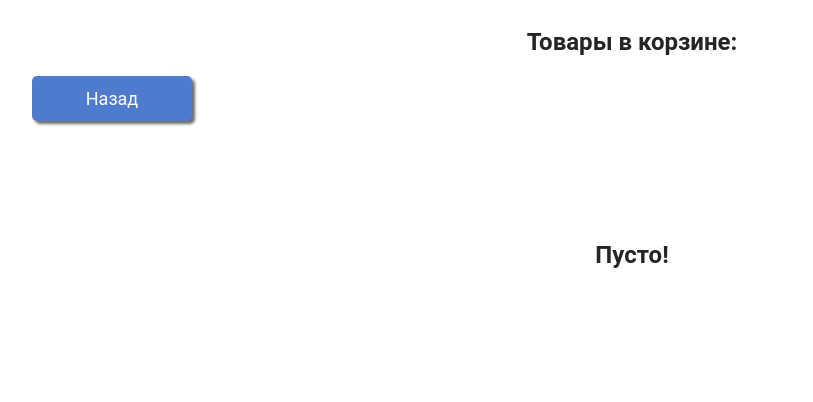
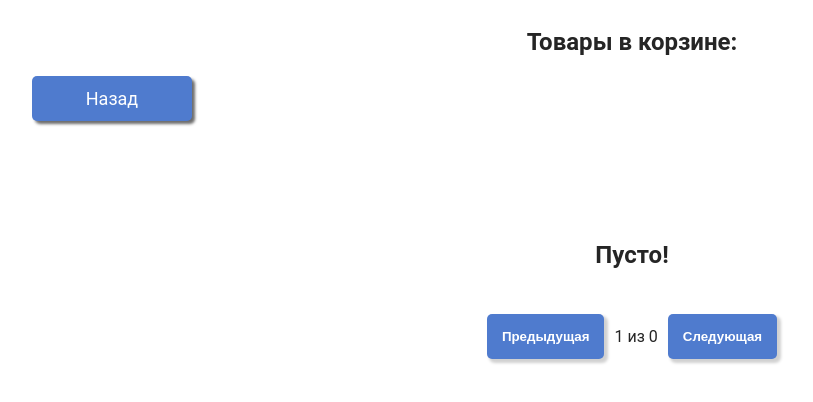
Before and after one commit to MaksimKrishtopa/vue_spa_2w, a Vue app: page /cart in a window 1280 px wide. Shown: the top 402 px of the page, without its empty margins (8-821 px from the left). Built offline with nearby package versions, Linux system fonts and the light colour scheme.

Commit message:
Пагинация для каталога и корзины

```diff
--- a/src/store/index.js
+++ b/src/store/index.js
@@ -3,14 +3,16 @@ import axios from "axios";
 import { router } from "@/router";
 export default createStore({
   state: {
-    products: [],
+    products: {
+      data: [],
+    },
     realCart: [],
     orders: [],
-    fio: '',
-    email: '',
-    password: '',
+    fio: "",
+    email: "",
+    password: "",
     user_token: null,
-    user_auth: false
+    user_auth: false,
   },
   getters: {
   },
@@ -58,13 +60,19 @@ export default createStore({
 
       router.push({ name: "order" });
     },
-    async fetchProducts(state){
-      const {data} = await axios.get('https://jurapro.bhuser.ru/api-shop/products')
-          .then(response => state.products = response.data)
-          .catch(error =>{console.log(error)})
-      state.products = data;
+    async fetchProducts(state) {
+      try {
+        const response = await axios.get('https://jurapro.bhuser.ru/api-shop/products');
 
-
+        if (response && response.data) {
+          state.products = response.data;
+          console.log('Fetched products:', state.products);
+        } else {
+          console.error('Failed to fetch products from the server.');
+        }
+      } catch (error) {
+        console.error('Error fetching products:', error);
+      }
     },
     async login(state){
 
--- a/src/views/Cart.vue
+++ b/src/views/Cart.vue
@@ -9,7 +9,7 @@
         <h2 class="msg"> Пусто! </h2>
       </div>
       <div class="items-list">
-      <div class="item" v-for="(item, index) in store.state.realCart" :key="item.id">
+      <div class="item" v-for="(item, index) in paginatedCart" :key="item.id">
         <p>Название: {{ item.name }}</p>
         <p>Описание: {{ item.description }}</p>
         <p>Цена: {{ item.price }}</p>
@@ -21,6 +21,11 @@
         <button class="deleteButton" @click="store.commit('delFromCart', item)">Удалить товар</button>
       </div>
       </div>
+    <div class="pagination">
+      <button @click="changePage('prev')" :disabled="currentPage === 1">Предыдущая</button>
+      <span>{{ currentPage }} из {{ totalPages }}</span>
+      <button @click="changePage('next')" :disabled="currentPage === totalPages">Следующая</button>
+    </div>
     </div>
   </template>
 
@@ -31,9 +36,32 @@
   computed: {
     store() {
       return store;
+    },
+    paginatedCart() {
+      const start = (this.currentPage - 1) * this.itemsPerPage;
+      const end = start + this.itemsPerPage;
+      return this.store.state.realCart.slice(start, end);
+    },
+    totalPages() {
+      return Math.ceil(this.store.state.realCart.length / this.itemsPerPage);
+    },
+  },
+  data() {
+    return {
+      currentPage: 1,
+      itemsPerPage: 12,
+    };
+  },
+  methods: {
+    changePage(action) {
+      if (action === 'prev' && this.currentPage > 1) {
+        this.currentPage--;
+      } else if (action === 'next' && this.currentPage < this.totalPages) {
+        this.currentPage++;
       }
     },
-  }
+  },
+};
 </script>
 
   <style scoped>
@@ -195,4 +223,28 @@ input[type=submit]:hover {
 .prevPage:hover {
   background-color: rgb(50, 83, 145);
 }
+
+.pagination {
+    display: flex;
+    gap: 10px;
+    justify-content: center;
+    align-items: center;
+    margin-bottom: 25px;
+    margin-top: 25px;
+}
+
+.pagination span{
+  color: #252525;
+}
+
+.pagination button {
+    cursor: pointer;
+    border: none;
+    background-color: rgb(79, 123, 206);
+    color: #fff;
+    border-radius: 5px;
+    padding: 15px;
+    font-weight: 600;
+    box-shadow: 3px 3px 3px 1px #d1d1d1;
+}
   </style>
--- a/src/views/Products.vue
+++ b/src/views/Products.vue
@@ -24,34 +24,72 @@
 
 
     <div class="product-list">
-        <div class="product" v-for="(product, index) in store.state.products" :key="product.id">
+      <div class="product" v-for="(product, index) in displayedProducts" :key="product.id">
         <h3>{{ product.name }}</h3>
         <p>{{ product.description }}</p>
         <p>Цена: {{ product.price }}</p>
-          <button @click="store.commit('addToCart', product)" v-show="store.state.user_token !== null"><img class="add-to-cart__img" src="../assets/корзина.svg" alt="Cart">В корзину</button>
+        <button @click="store.commit('addToCart', product)" v-show="store.state.user_token !== null">
+          <img class="add-to-cart__img" src="../assets/корзина.svg" alt="Cart">В корзину
+        </button>
       </div>
+    </div>
+
+<div class="pagination">
+  <button @click="changePage('prev')" :disabled="currentPage === 1">Предыдущая</button>
+  <span>{{ currentPage }} из {{ totalPages }}</span>
+  <button @click="changePage('next')" :disabled="currentPage === totalPages">Следующая</button>
 </div>
   </div>
 </template>
 
 <script>
-
 import store from "@/store";
 
 export default {
   computed: {
     store() {
-        return store
+      return store;
+    },
+    displayedProducts() {
+      const start = (this.currentPage - 1) * 16;
+      const end = start + 16;
+      return this.store.state.products.data.slice(start, end) || [];
+    },
+    totalPages() {
+      return Math.ceil((this.store.state.products.data || []).length / 16);
+    },
+  },
+  data() {
+    return {
+      currentPage: 1,
+    };
+  },
+  methods: {
+
+    changePage(action) {
+      if (action === 'prev' && this.currentPage > 1) {
+        this.currentPage--;
+      } else if (action === 'next' && this.currentPage < this.totalPages) {
+        this.currentPage++;
       }
     },
-    mounted(){
+
+      getPageRange() {
+    const total = this.totalPages;
+    const current = this.currentPage;
+    const rangeStart = Math.max(1, current - 2);
+    const rangeEnd = Math.min(total, rangeStart + 4);
+
+    return `${rangeStart}-${rangeEnd} из ${total}`;
+  },
+  },
+  mounted() {
     if (localStorage.token !== undefined && localStorage.token !== null) {
       store.state.user_token = localStorage.token;
     }
     this.$store.commit('fetchProducts');
   },
-  }
-
+};
 </script>
 
   <style scoped>
@@ -146,4 +184,27 @@ nav {
   width: 25px;
 }
 
+.pagination {
+    display: flex;
+    gap: 10px;
+    justify-content: center;
+    align-items: center;
+    margin-bottom: 25px;
+}
+
+.pagination span{
+  color: #252525;
+}
+
+.pagination button {
+    cursor: pointer;
+    border: none;
+    background-color: rgb(79, 123, 206);
+    color: #fff;
+    border-radius: 5px;
+    padding: 15px;
+    font-weight: 600;
+    box-shadow: 3px 3px 3px 1px #d1d1d1;
+}
+
   </style>
```
Lines whose indentation alone changed are shown as unchanged.
